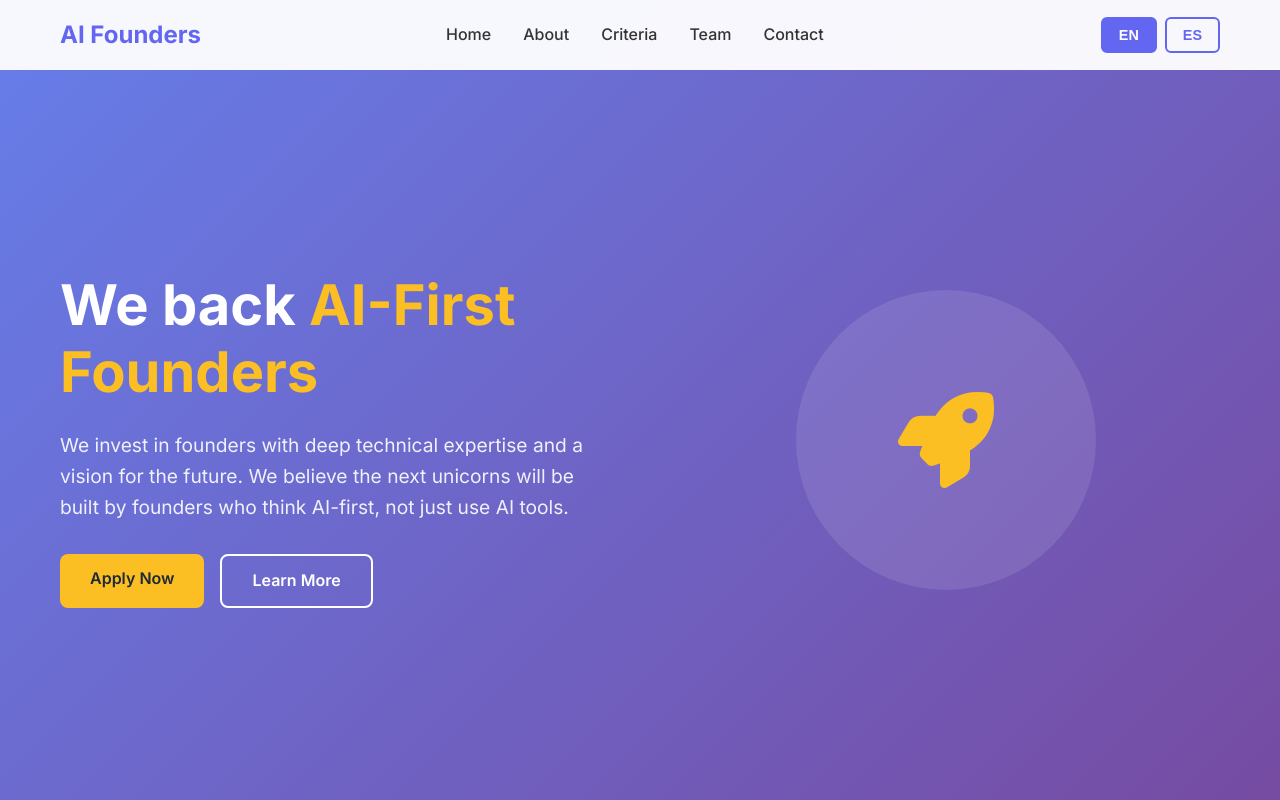
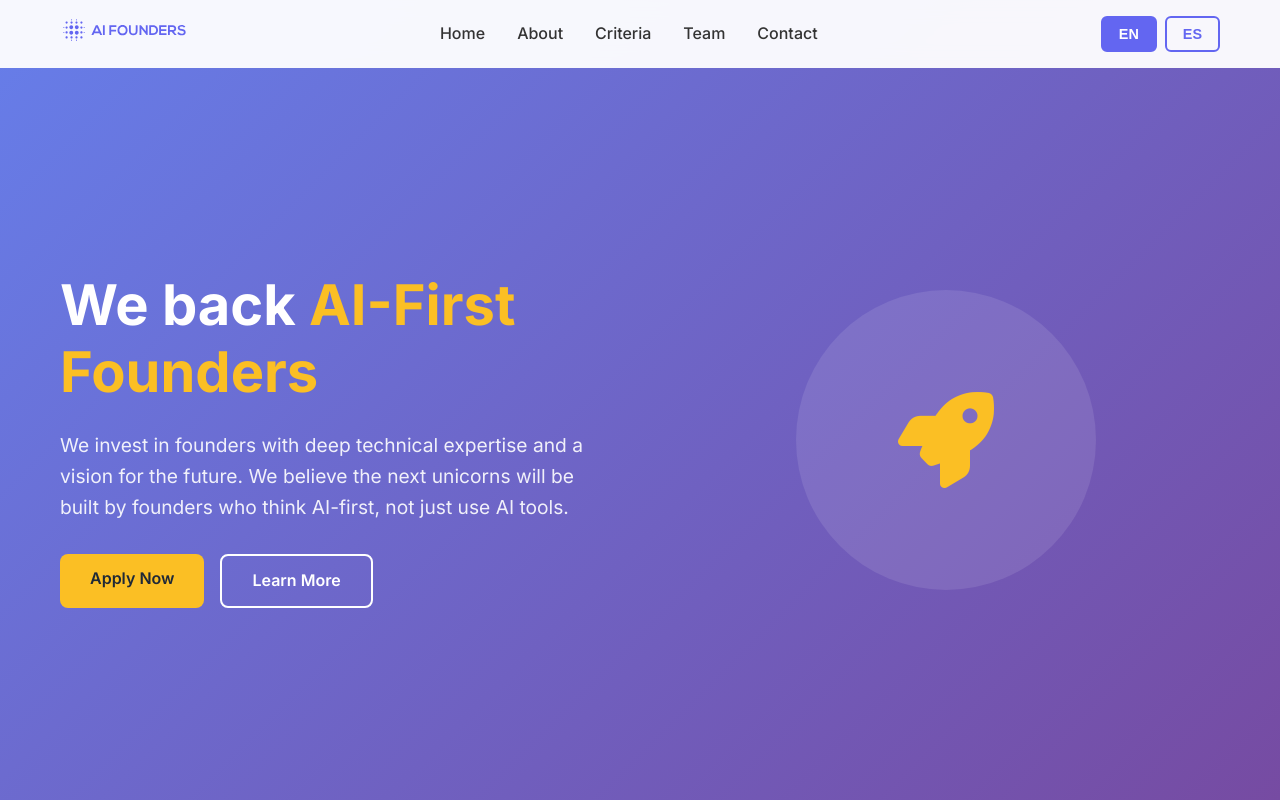
Before and after one commit to jlisenberg/aifounders-website, a website: page index.html in a window 1280 px wide. Shown: the top 800 px of the page. Drawn offline with nearby package versions, Linux system fonts and the light colour scheme.

Commit message:
Replace header text with logo.svg and add logo styles

```diff
--- a/index.html
+++ b/index.html
@@ -13,7 +13,9 @@
     <nav class="navbar">
         <div class="nav-container">
             <div class="nav-logo">
-                <h2>AI Founders</h2>
+                <a href="#home" class="logo-link">
+                    <img src="logo.svg" alt="AI Founders" class="logo-img">
+                </a>
             </div>
             <ul class="nav-menu">
                 <li class="nav-item">
--- a/styles.css
+++ b/styles.css
@@ -43,6 +43,25 @@ body {
     color: #6366f1;
     font-weight: 700;
     font-size: 1.5rem;
+}
+
+/* Logo image styles */
+.logo-link {
+    display: inline-flex;
+    align-items: center;
+    text-decoration: none;
+}
+
+.logo-img {
+    height: 28px;
+    width: auto;
+    display: block;
+}
+
+@media (max-width: 768px) {
+    .logo-img {
+        height: 24px;
+    }
 }
 
 .nav-menu {
```
Also changed, not shown: logo.svg (added), symbol.svg (added).
